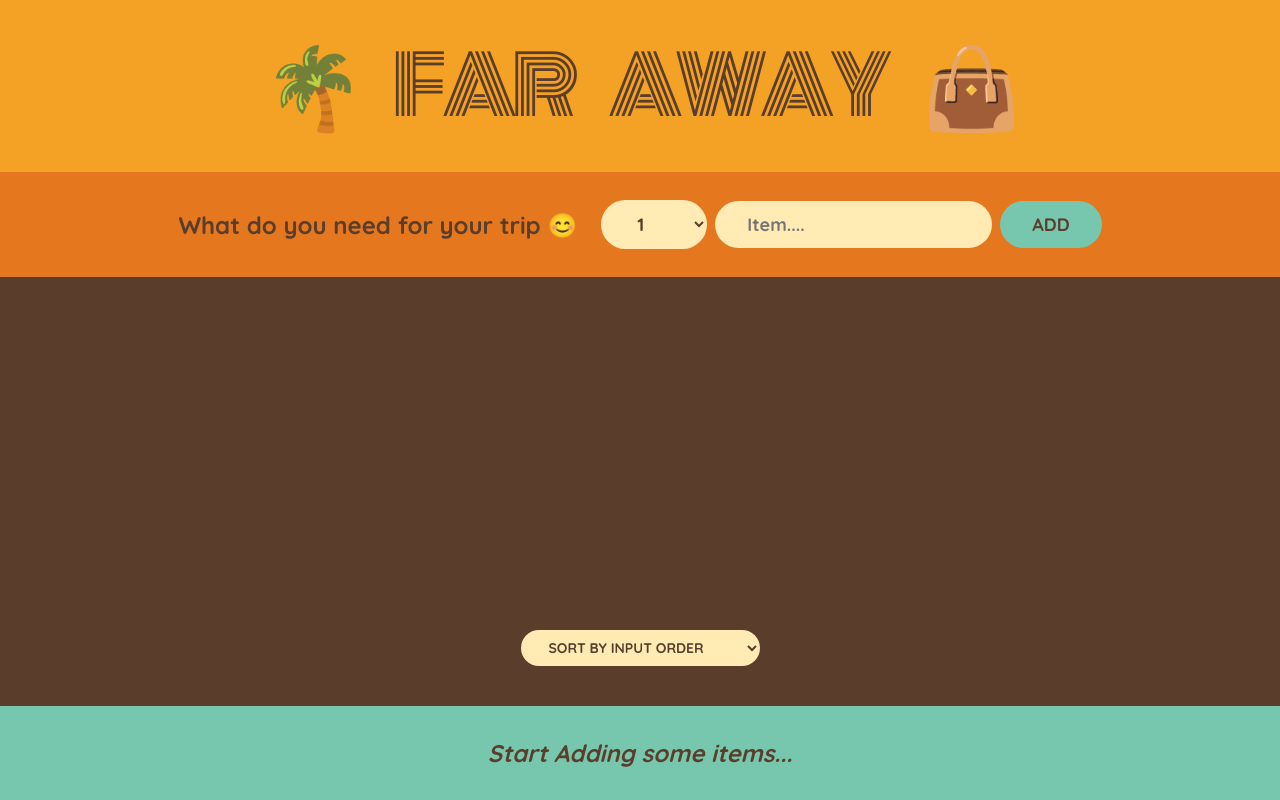
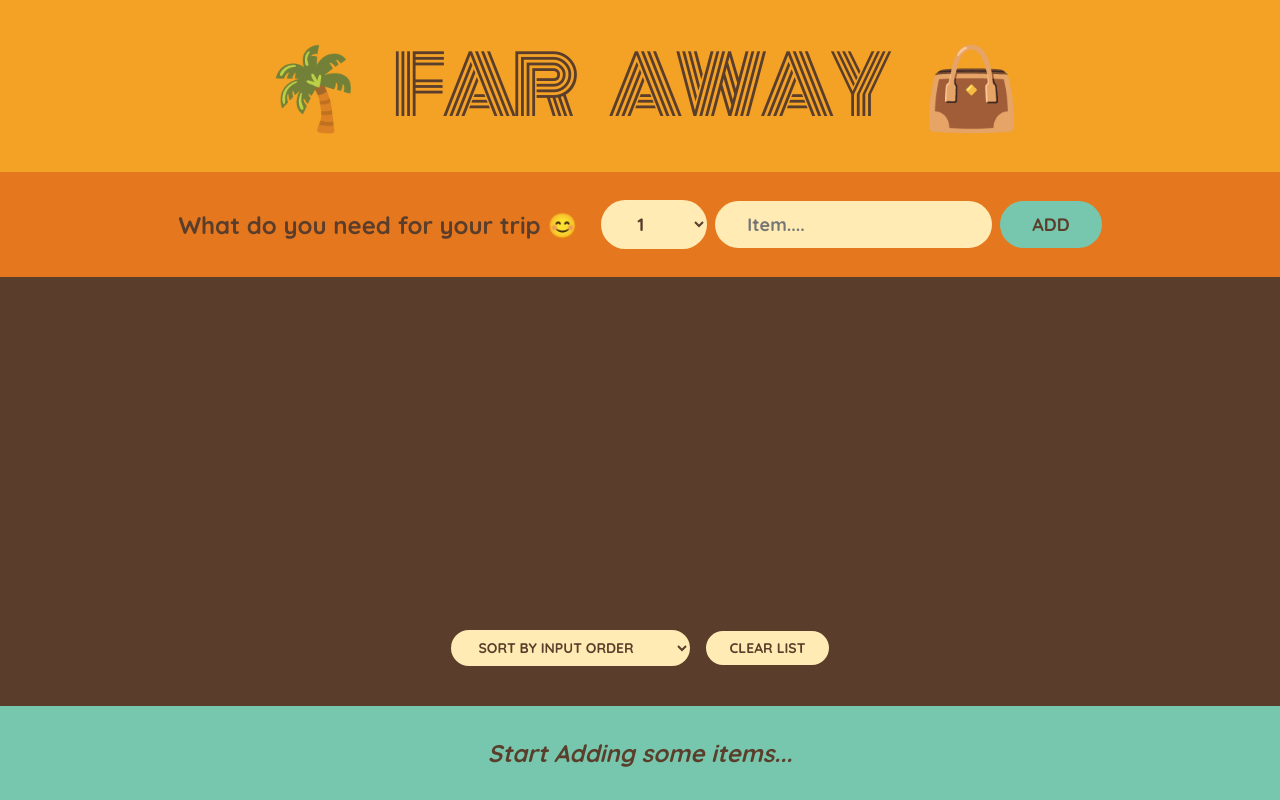
Before and after one commit to Rudrakshj21/TravelList, a React (Create React App) app: page / in a window 1280 px wide. Built offline with nearby package versions, Linux system fonts and the light colour scheme.

Commit message:
added clear list

```diff
--- a/src/App.js
+++ b/src/App.js
@@ -1,10 +1,10 @@
 import { useState } from "react";
 import "./index.css";
-const initialItems = [
-  { id: 1, description: "Passports", quantity: 2, packed: false },
-  { id: 2, description: "Socks", quantity: 4, packed: false },
-  { id: 3, description: "Earphone", quantity: 1, packed: true },
-];
+// const initialItems = [
+//   { id: 1, description: "Passports", quantity: 2, packed: false },
+//   { id: 2, description: "Socks", quantity: 4, packed: false },
+//   { id: 3, description: "Earphone", quantity: 1, packed: true },
+// ];
 export default function App() {
   const [items, setItems] = useState([]);
 
@@ -32,6 +32,7 @@ export default function App() {
         items={items}
         onDeleteItem={handleDeleteItem}
         onToggleItem={handleToggleItem}
+        setItems={setItems}
       />
       <Stats items={items} />
     </div>
@@ -79,7 +80,7 @@ function Form({ items, onAddItems }) {
     </form>
   );
 }
-function PackingList({ items, onDeleteItem, onToggleItem }) {
+function PackingList({ items, onDeleteItem, onToggleItem, setItems }) {
   const [sortBy, setSortBy] = useState("input");
   let sortedItems = [];
   if (sortBy === "input") {
@@ -121,6 +122,15 @@ function PackingList({ items, onDeleteItem, onToggleItem }) {
           <option value="packed">Sort by packed status</option>
           <option value="quantity">Sort by quantity</option>
         </select>
+        <button
+          // clear items
+          onClick={() => {
+            setItems([]);
+            setSortBy("input");
+          }}
+        >
+          Clear List
+        </button>
       </div>
     </div>
   );
```
